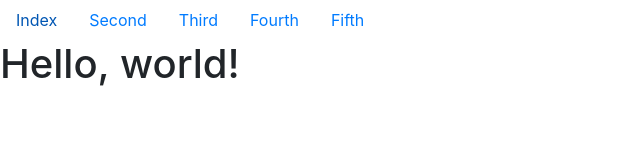
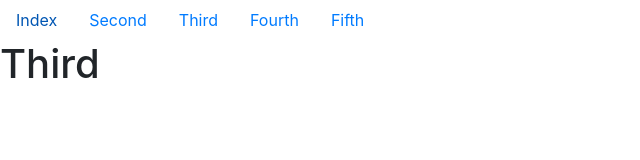
Before and after one commit to bennetthall/bootstrap-template, a plain HTML site: page third.html in a window 1280 px wide. Shown: the whole page, without its empty margins (0-640 px from the left). Drawn offline with nearby package versions, Linux system fonts and the light colour scheme.

Commit message:
Page names

```diff
--- a/third.html
+++ b/third.html
@@ -32,7 +32,7 @@
   </li>
 </ul>
   <!-- InstanceBeginEditable name="content" -->
-  <h1>Hello, world!</h1>
+  <h1>Third</h1>
   <!-- InstanceEndEditable --><!-- Optional JavaScript -->
     <!-- jQuery first, then Popper.js, then Bootstrap JS -->
     <script src="https://code.jquery.com/jquery-3.3.1.slim.min.js" integrity="sha384-q8i/X+965DzO0rT7abK41JStQIAqVgRVzpbzo5smXKp4YfRvH+8abtTE1Pi6jizo" crossorigin="anonymous"></script>
```
Also changed, not shown: fifth.html (+1 -1 lines), fourth.html (+1 -1 lines), second.html (+1 -1 lines).
